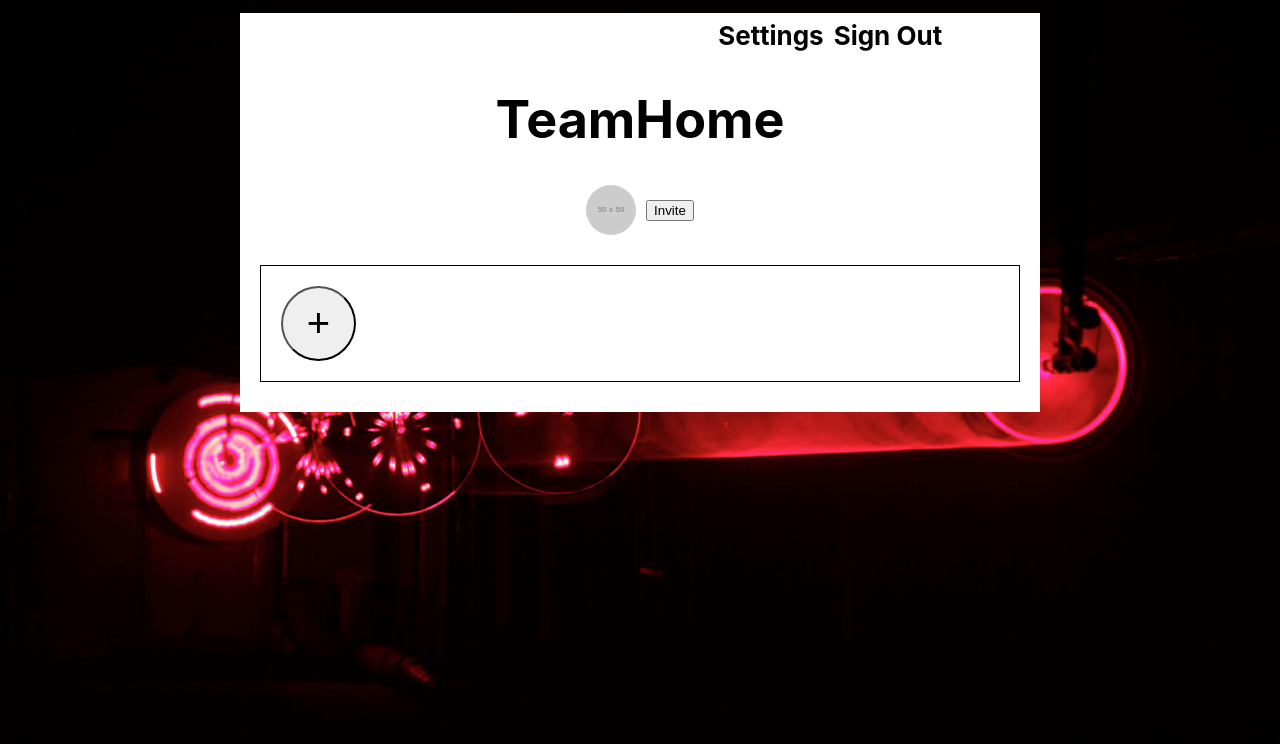
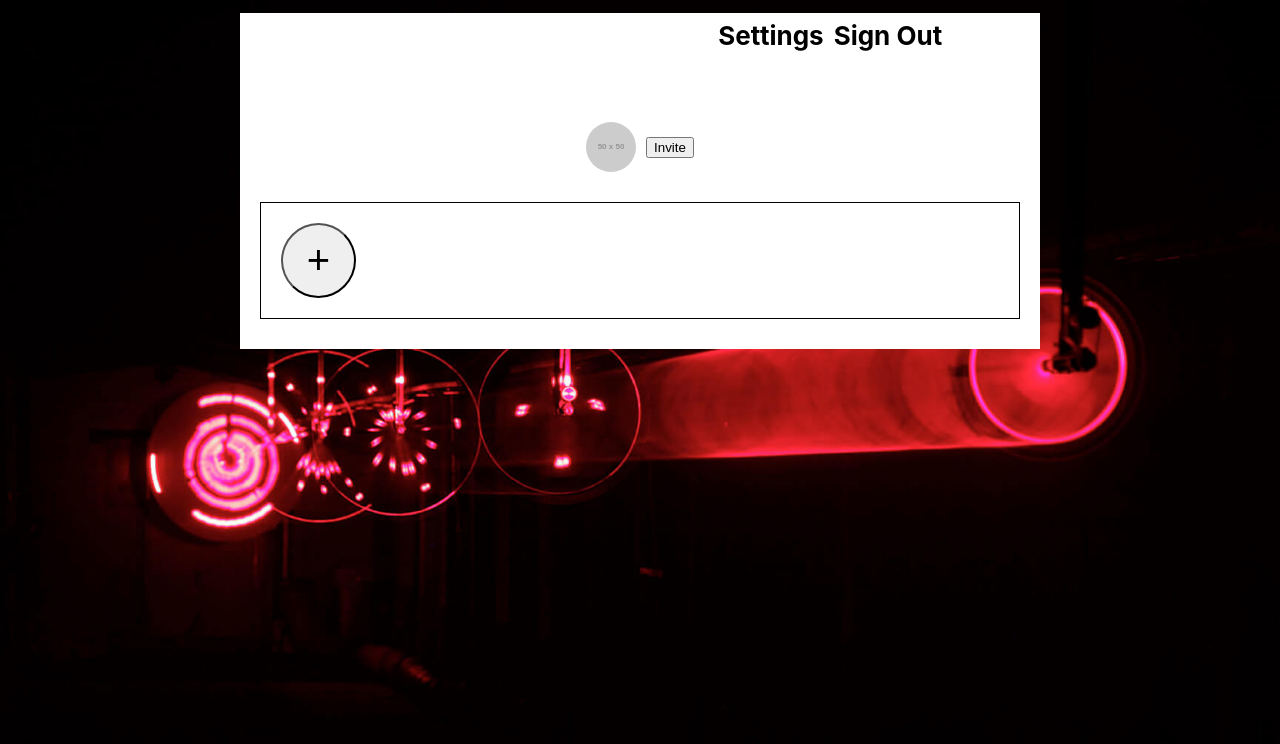
Before and after one commit to BloomTech-Labs/labs-team-home, a React (Create React App) app in the folder frontend/: page /home in a window 1280 px wide. Shown: the top 744 px of the page. Built offline with nearby package versions, Linux system fonts and the light colour scheme.

Commit message:
Update MessageBoard.js

```diff
--- a/frontend/src/MessageBoard/components/MessageBoard.js
+++ b/frontend/src/MessageBoard/components/MessageBoard.js
@@ -78,7 +78,11 @@ class MessageBoard extends React.Component {
 			title: '',
 			contents: '',
 			images: [],
-			teamName: 'TeamHome',
+			team: {
+				name: 'TeamName',
+				_id: 'asdfasdfsa',
+				users: ['dfasdf', 'asdfsags']
+			},
 			user: 'some id',
 			messages: [],
 			isAdmin: true
@@ -89,10 +93,6 @@ class MessageBoard extends React.Component {
 		this.stopProp = this.stopProp.bind(this);
 		this.changeHandler = this.changeHandler.bind(this);
 		this.submitHandler = this.submitHandler.bind(this);
-	}
-
-	componentDidMount() {
-		// TODO: Get user and team info from database and store it in state
 	}
 
 	openModalHandler() {
```
